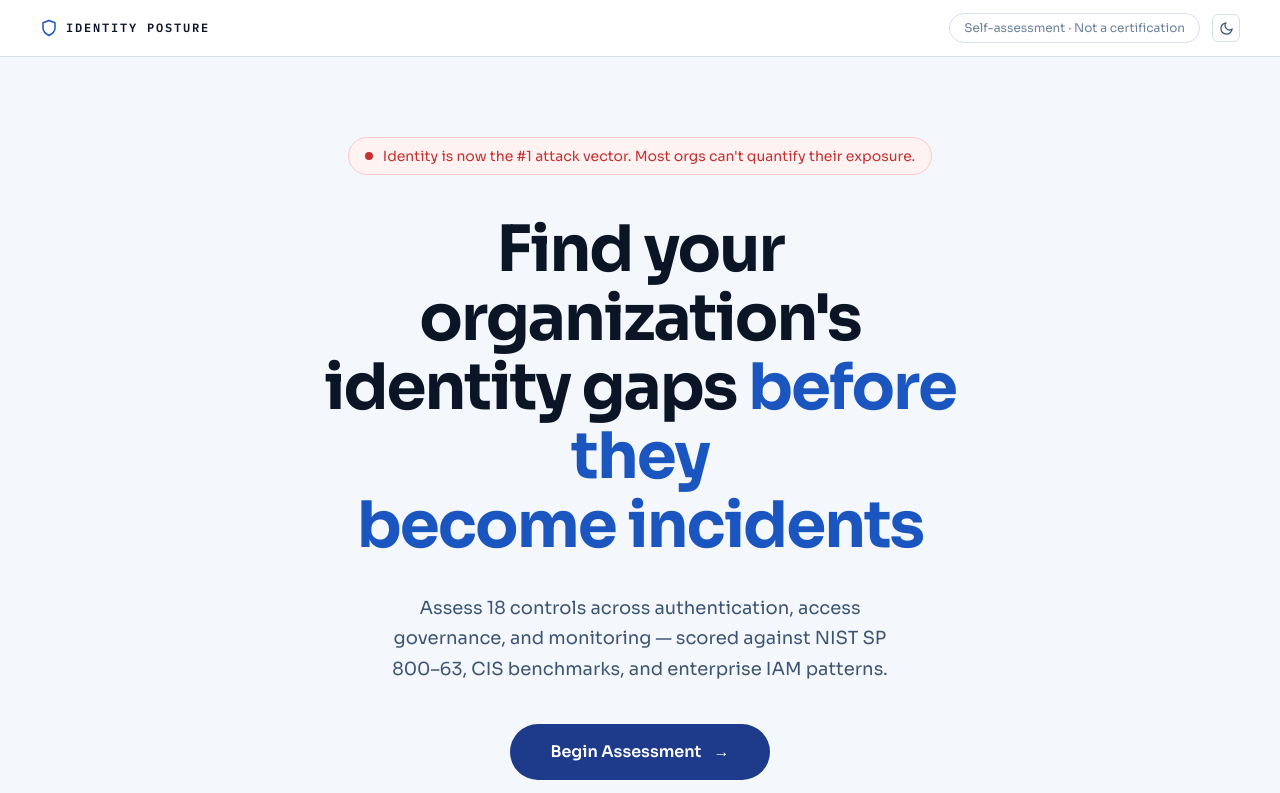
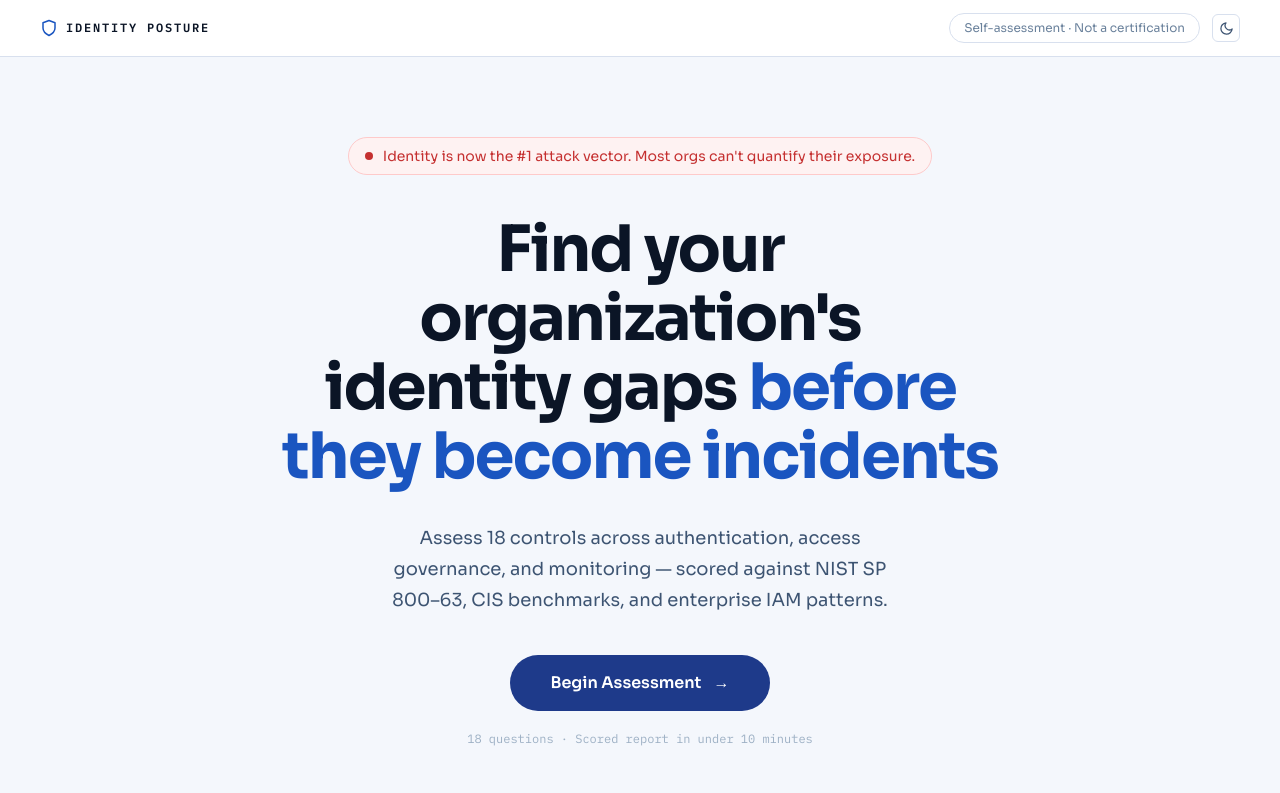
Before and after one commit to sid-nalegave/identity-posture, a React (Vite) app: page / in a window 1280 px wide. Shown: the top 793 px of the page. Built offline with nearby package versions, Linux system fonts and the light colour scheme.

Commit message:
Fix heading font weight and line wrapping
Use font-bold (700) instead of font-black (900), and let the blue
accent text wrap naturally without forced line breaks.

https://claude.ai/code/session_01PFUtgUjjjGHTLd6spkvBJq

```diff
--- a/src/components/Landing.tsx
+++ b/src/components/Landing.tsx
@@ -53,17 +53,13 @@ export function Landing({ isDark, onStart, onToggleTheme }: LandingProps) {
 
           {/* Headline */}
           <h1
-            className="mb-8 font-sans font-black text-text-primary"
+            className="mb-8 font-sans font-bold text-text-primary"
             style={{ fontSize: "clamp(38px, 6vw, 64px)", lineHeight: 1.08, letterSpacing: "-0.03em" }}
           >
             Find your organization's
             <br />
             identity gaps{" "}
-            <span className="text-accent">
-              before they
-              <br />
-              become incidents
-            </span>
+            <span className="text-accent">before they become incidents</span>
           </h1>
 
           {/* Subtext */}
```
